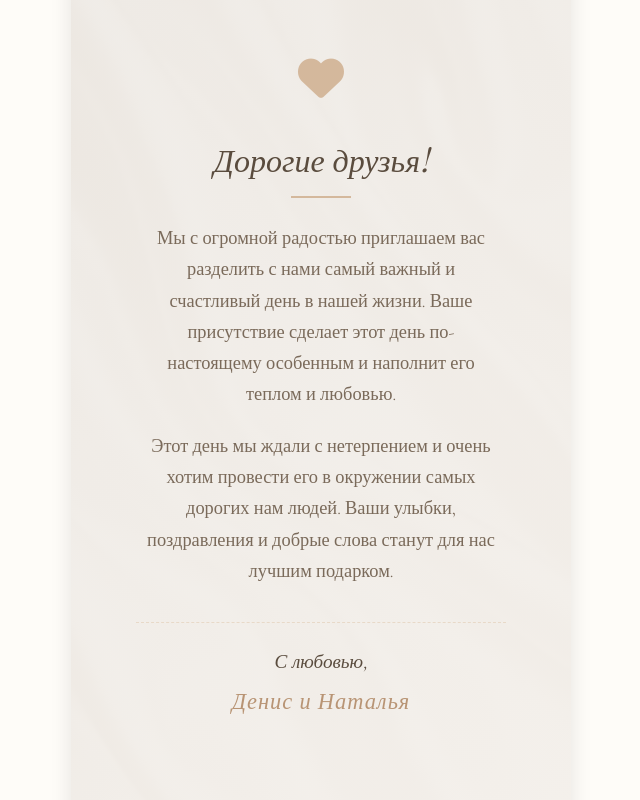
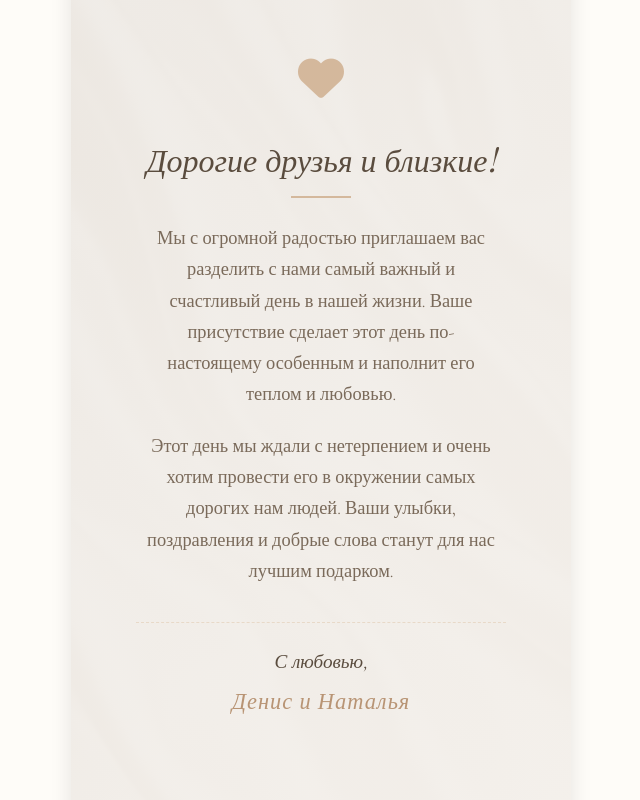
Before and after one commit to hubbleofficial1163-design/DenisNatalia, a plain HTML site: page index.html in a window 1280 px wide. Shown: the part 860-1660 px from the top of the page, without its empty margins (319-959 px from the left). Drawn offline with nearby package versions, Linux system fonts and the light colour scheme; a web font is replaced by a local one.

Commit message:
index.html

```diff
--- a/index.html
+++ b/index.html
@@ -54,7 +54,7 @@
                 <div class="greeting-icon">
                     <i class="fas fa-heart"></i>
                 </div>
-                <h2>Дорогие друзья!</h2>
+                <h2>Дорогие друзья и близкие!</h2>
                 <p class="greeting-text">
                     Мы с огромной радостью приглашаем вас разделить с нами самый важный и счастливый день в нашей жизни.
                     Ваше присутствие сделает этот день по-настоящему особенным и наполнит его теплом и любовью.
@@ -163,7 +163,7 @@
                             <h3>Банкет</h3>
                             <span class="timeline-time">17:00</span>
                         </div>
-                        <p class="timeline-location">Банкетный зал «Арбат»</p>
+                        <!-- <p class="timeline-location">Банкетный зал «Арбат»</p> -->
                         <!-- <p class="timeline-address">г.Орск, ул.Краматорская 11Г</p> -->
                         <div class="timeline-description">
                             <p>Вместе с Вами мы проведем этот незабываемый вечер и сохраним его в памяти на долгие годы</p>
```
